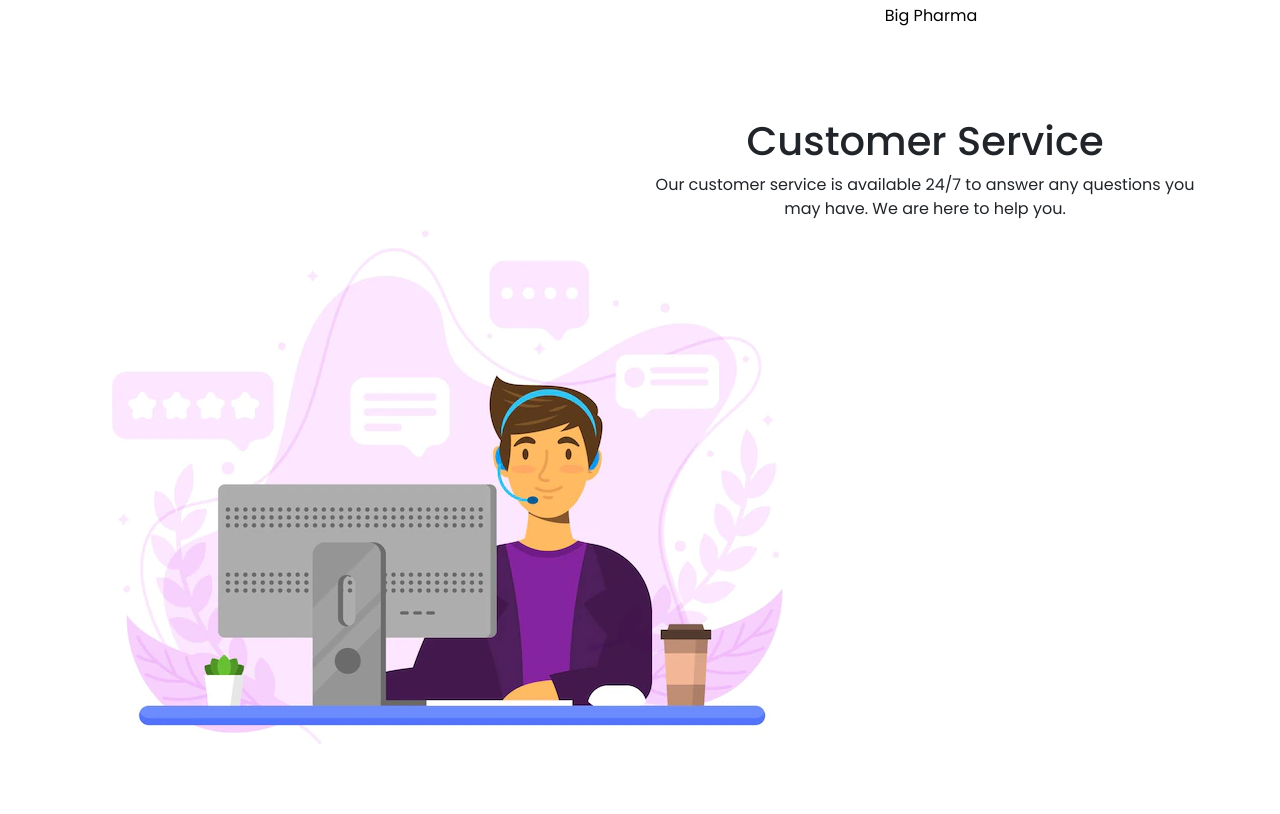
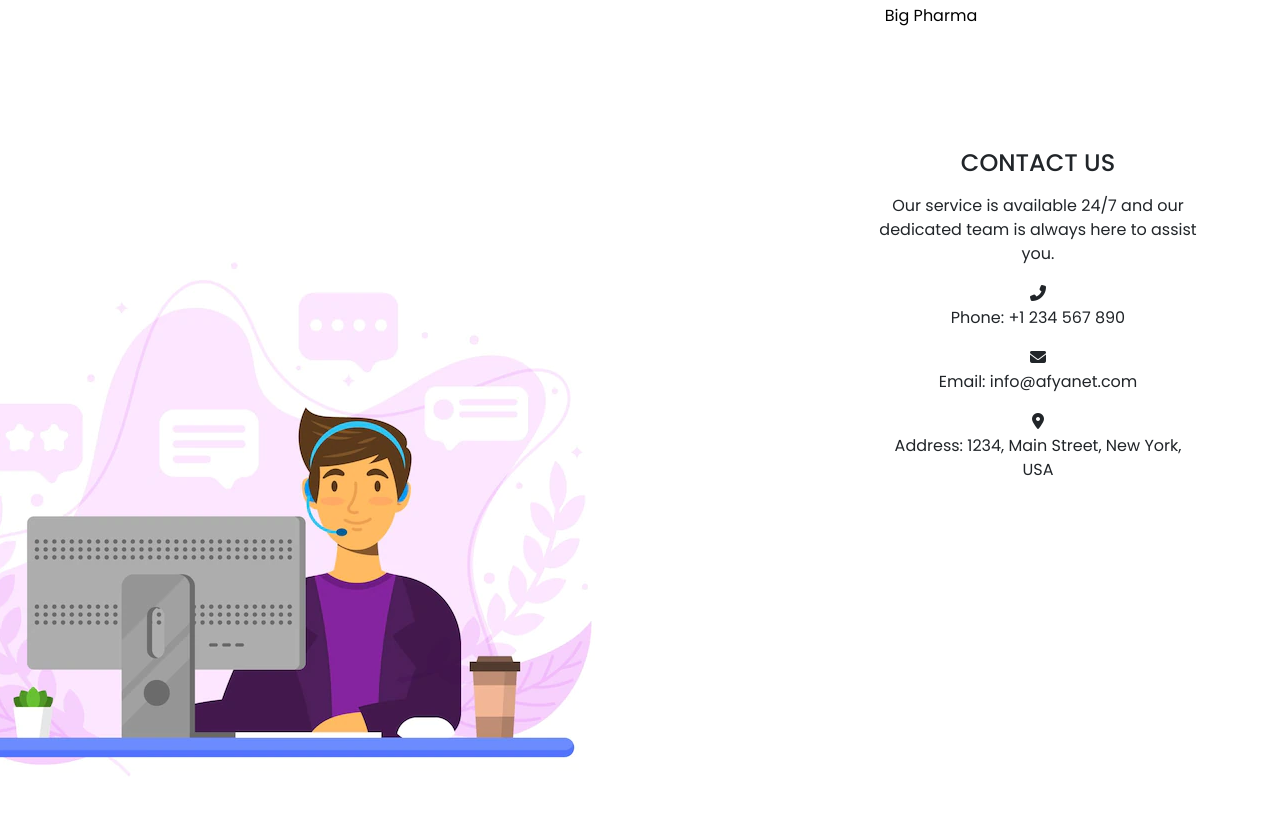
Before and after one commit to Annastacia-dev/afyanet-react, a React (Create React App) app: page / in a window 1280 px wide. Shown: the part 572-1386 px from the top of the page. Built offline with nearby package versions, Linux system fonts and the light colour scheme.

Commit message:
add fontawesome link

```diff
--- a/public/index.html
+++ b/public/index.html
@@ -27,6 +27,7 @@
       Learn how to configure a non-root public URL by running `npm run build`.
     -->
     <link rel="stylesheet" href="https://cdn.jsdelivr.net/npm/bootstrap@5.2.3/dist/css/bootstrap.min.css" integrity="sha384-rbsA2VBKQhggwzxH7pPCaAqO46MgnOM80zW1RWuH61DGLwZJEdK2Kadq2F9CUG65" crossorigin="anonymous">
+    <script async src="https://kit.fontawesome.com/0bb8857bfc.js" crossorigin="anonymous"></script>
     <title>React App</title>
   </head>
   <body>
--- a/src/components/Footer.js
+++ b/src/components/Footer.js
@@ -1,17 +1,33 @@
 import React from 'react'
 import {Container, Row, Col} from 'react-bootstrap'
+import '../css/Footer.css'
 import customerservice from '../assets/images/footer/customerservice.webp'
 
 const Footer = () => {
   return (
-    <Container id="contactus" fluid="md" className="footer">
-        <Row>
-            <Col xs={12} md={6}>
+    <Container fluid="md" id="contactus" className="footer">
+        <Row className="grid-container">
+            <Col xs={12} md={6} className="grid-item">
                 <img src={customerservice} alt="customer service" />
             </Col>
-            <Col xs={12} md={6}>
-                <h1>Customer Service</h1>
-                <p>Our customer service is available 24/7 to answer any questions you may have. We are here to help you.</p>
+            <Col className='content' xs={12} md={6}>
+                <h1>Contact Us</h1>
+                <p>Our service is available 24/7 and our dedicated team is always here to assist you.</p>
+                {/* Contacts with icons */}
+                <div className="contacts">
+                    <div className="contact">
+                        <i className="fas fa-phone-alt"></i>
+                        <p>Phone: +1 234 567 890</p>
+                    </div>
+                    <div className="contact">
+                        <i className="fas fa-envelope"></i>
+                        <p>Email: info@afyanet.com </p>
+                    </div>
+                    <div className="contact">
+                        <i className="fas fa-map-marker-alt"></i>
+                        <p>Address: 1234, Main Street, New York, USA</p>
+                    </div>
+                </div>
             </Col>
         </Row>
     </Container>
--- a/src/components/OurPartners.js
+++ b/src/components/OurPartners.js
@@ -5,7 +5,7 @@ import { partners } from '../data/partners'
 
 const OurPartners = () => {
   return (
-    <Container id="ourpartners" className='partner' fluid="md">
+    <Container  id="ourpartners" className='partner' fluid="md">
         <Row justify-content-center>
             <Col xs={12} >
                 <h1>Our Partners</h1>
--- a/src/components/homepage/HomePage.css
+++ b/src/components/homepage/HomePage.css
@@ -5,7 +5,7 @@ button{
     padding: 10px;
     font-size: larger;
 }
-.container{
+.homepage .container{
     margin-top: 40px;
     padding-top: 40px;
     display: flex;
--- a/src/components/homepage/HomePage.js
+++ b/src/components/homepage/HomePage.js
@@ -4,7 +4,7 @@ import "./HomePage.css"
 function HomePage() {
 
     return (
-        <div className="container">
+        <div className="homepage container">
             <div>
             <h3 class="text-start">Connecting patients and providers<br></br>
             for better healthcare.</h3>
--- /dev/null
+++ b/src/css/Footer.css
@@ -0,0 +1,26 @@
+
+
+.footer .grid-container {
+    display: grid;
+    grid-template-columns: repeat(2, 1fr);
+    grid-gap: 2rem;
+    padding: 2rem 0;
+}
+
+.footer .grid-container .grid-item {
+    display: flex;
+    flex-direction: column;
+    justify-content: center;
+    align-items: center;
+}
+
+.footer .grid-container .content {
+    width: 120%;
+}
+
+.footer h1{
+    font-size: 1.5rem;
+    font-weight: 500;
+    margin-bottom: 1rem;
+    text-transform: uppercase;
+}
```
Also changed, not shown: src/index.css (line endings or trailing spaces).
